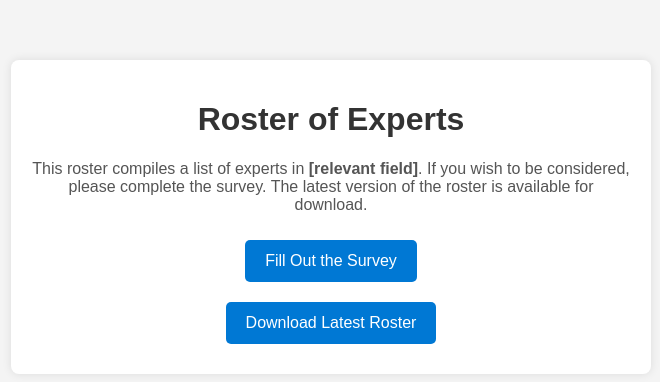
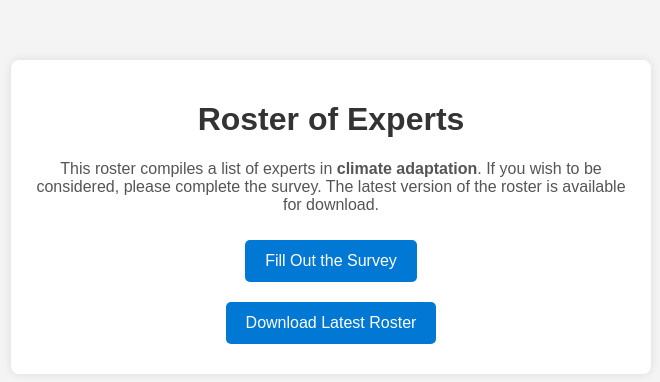
Before and after one commit to wtrdavies/roster-of-experts, a plain HTML site: page index.html in a window 1280 px wide. Shown: the whole page, without its empty margins (309-969 px from the left). Drawn offline with Linux system fonts and the light colour scheme.

Commit message:
Update index.html

```diff
--- a/index.html
+++ b/index.html
@@ -47,7 +47,7 @@
     <div class="container">
         <h1>Roster of Experts</h1>
         <p>
-            This roster compiles a list of experts in <b>[relevant field]</b>.
+            This roster compiles a list of experts in <b>climate adaptation</b>.
             If you wish to be considered, please complete the survey.
             The latest version of the roster is available for download.
         </p>
```
